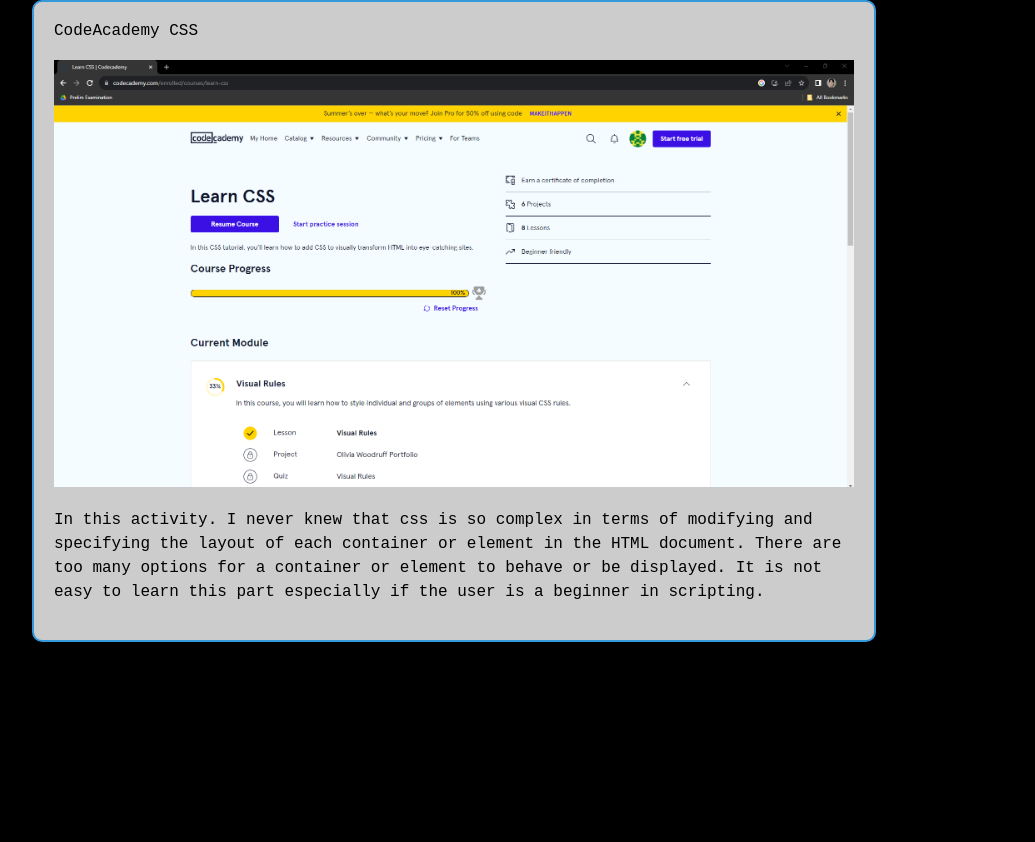
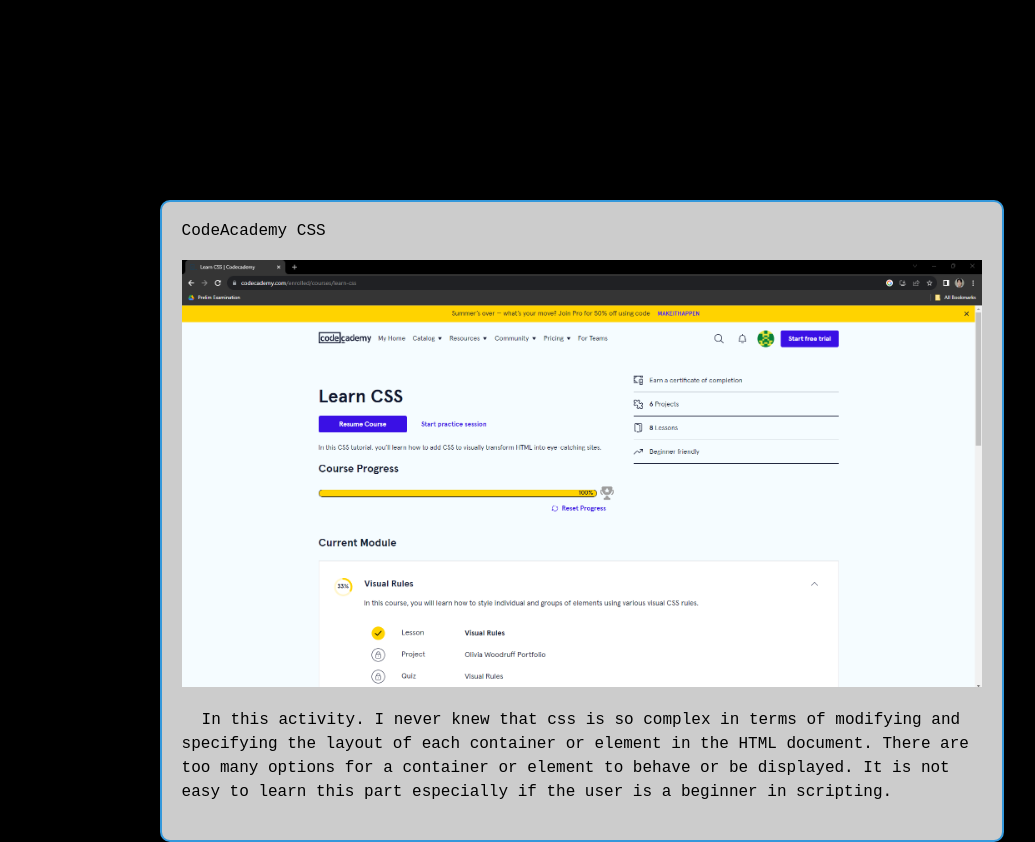
Before and after one commit to lnxexu/kcorpuz.github.io, a plain HTML site: page pages/css.html in a window 1280 px wide. Shown: the whole page, without its empty margins (186-1221 px from the left). Before the commit the page ends 800 px from the top, so only its background shows below. Drawn offline with Linux system fonts and the light colour scheme.

Commit message:
Update learn.css

```diff
--- a/assets/css/learn.css
+++ b/assets/css/learn.css
@@ -9,13 +9,16 @@
 
 .container {
     max-width: 800px;
-    margin: 0 auto;
+    margin: 0;
     padding: 20px;
     background-color: rgba(255, 255, 255, 0.8);
     box-shadow: 0 0 10px rgba(0, 0, 0, 0.1);
     transition: transform 0.3s ease-in-out, border 0.3s ease-in-out;
     border: 2px solid #3498db;
     border-radius: 10px;
+    top: 25%;
+    left: 27%;
+    position: absolute;
 }
 
 h1 {
@@ -28,6 +31,7 @@
 p {
     font-size: 16px;
     line-height: 1.5;
+    text-indent: 20px;
 }
 
 .image-section {
```
